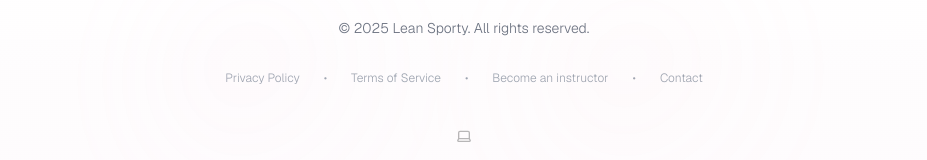
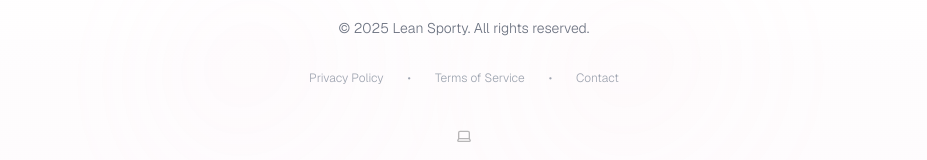
Before and after one commit to astaprime-dev/leansporty-nextjs, a Next.js app: page /privacy in a window 1280 px wide. Shown: the part 1525-1685 px from the top of the page, without its empty margins (176-1103 px from the left). Built offline with nearby package versions, Linux system fonts and the light colour scheme; no server answers.

Commit message:
Show 'Become an instructor' link only to authenticated users
- Added user authentication check in footer
- Link now hidden for anonymous visitors
- Only logged-in users can access instructor activation

```diff
--- a/app/layout.tsx
+++ b/app/layout.tsx
@@ -5,6 +5,7 @@
 import MobileMenuWrapper from "@/components/mobile-menu-wrapper";
 import { ThemeSwitcher } from "@/components/theme-switcher";
 import { hasEnvVars } from "@/utils/supabase/check-env-vars";
+import { createClient } from "@/utils/supabase/server";
 import { Geist } from "next/font/google";
 import { ThemeProvider } from "next-themes";
 import Link from "next/link";
@@ -25,11 +26,14 @@
   subsets: ["latin"],
 });
 
-export default function RootLayout({
+export default async function RootLayout({
   children,
 }: Readonly<{
   children: React.ReactNode;
 }>) {
+  const supabase = await createClient();
+  const { data: { user } } = await supabase.auth.getUser();
+
   return (
     <html lang="en" className={geistSans.className} suppressHydrationWarning>
       <body className="bg-background text-foreground">
@@ -109,8 +113,12 @@
                       <Link href="/privacy" className="hover:text-pink-500 transition-colors">Privacy Policy</Link>
                       <span className="hidden md:inline">•</span>
                       <Link href="/terms" className="hover:text-pink-500 transition-colors">Terms of Service</Link>
-                      <span className="hidden md:inline">•</span>
-                      <Link href="/instructor/activate" className="hover:text-pink-500 transition-colors">Become an instructor</Link>
+                      {user && (
+                        <>
+                          <span className="hidden md:inline">•</span>
+                          <Link href="/instructor/activate" className="hover:text-pink-500 transition-colors">Become an instructor</Link>
+                        </>
+                      )}
                       <span className="hidden md:inline">•</span>
                       <a href="mailto:team@leansporty.com" className="hover:text-pink-500 transition-colors">Contact</a>
                     </div>
```
